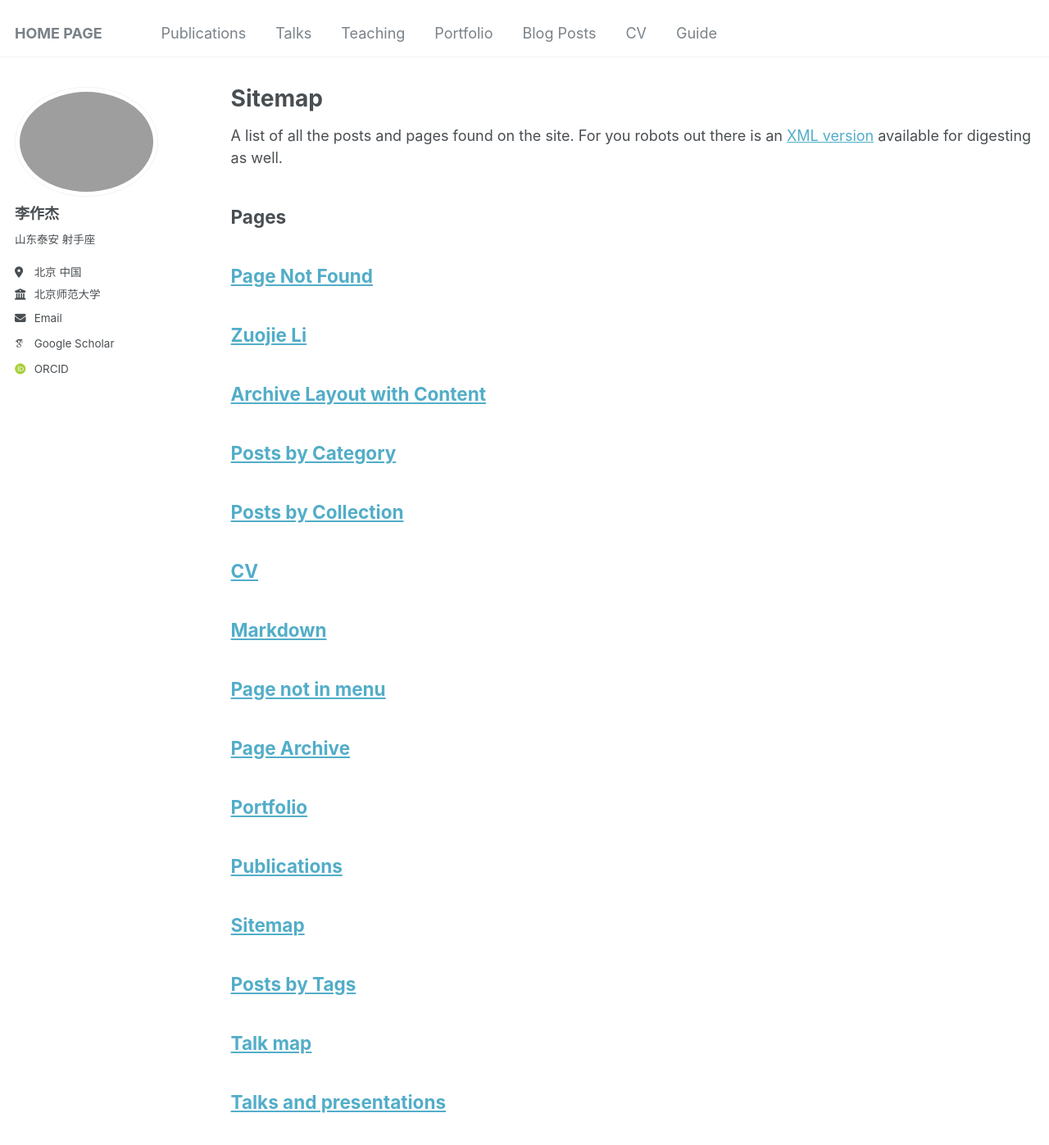
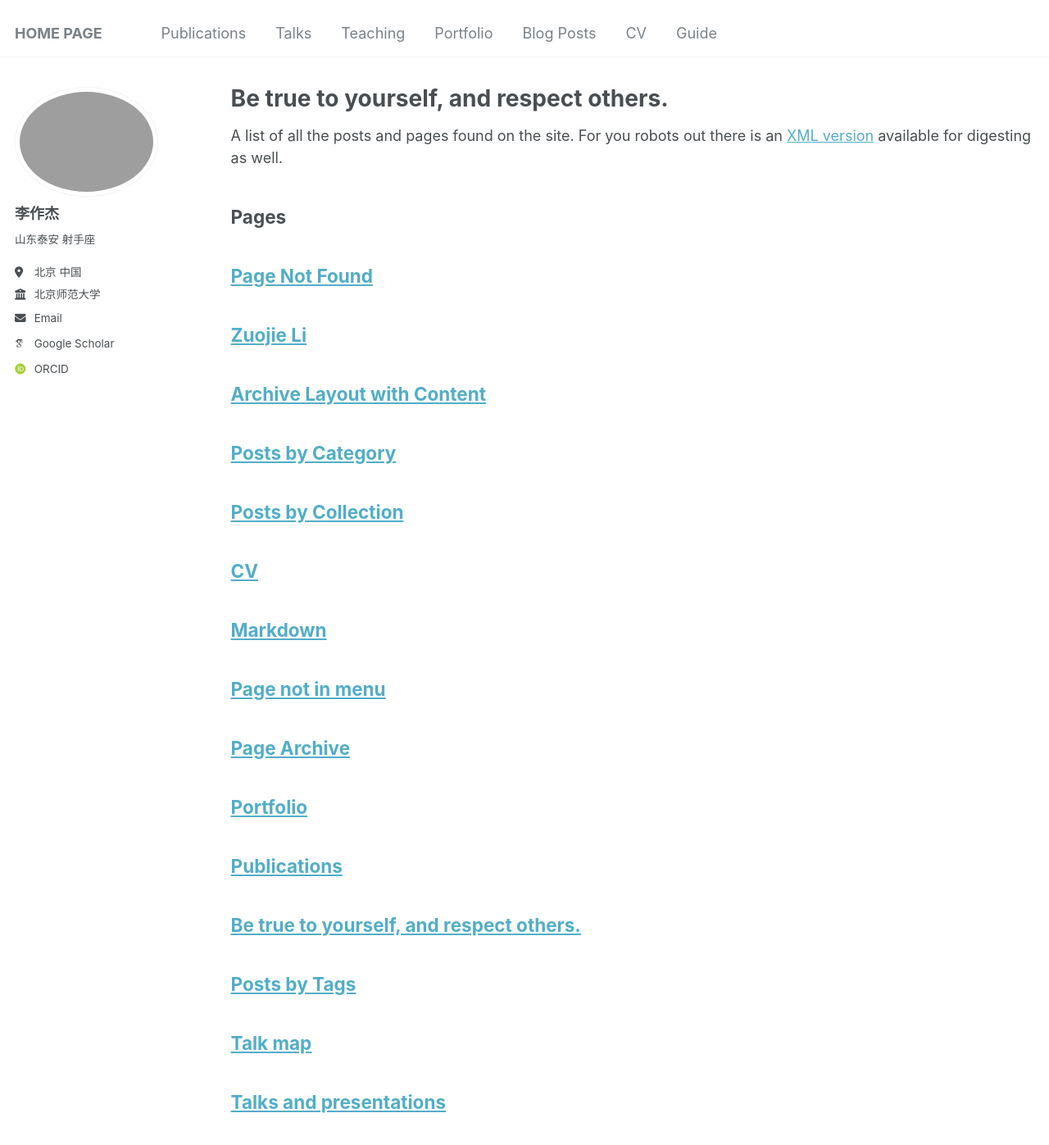
Before and after one commit to Infinity-LZJ/Zuojie_Li.github, a Jekyll site: the page built from _pages/sitemap.md, in a window 1280 px wide and 1400 px high. Shown: the top 1397 px of the window at 82% size. Built offline with Jekyll 4.4.1, drawn with Linux system fonts in a browser that asks for light colours; some web fonts are replaced.

Commit message:
Update sitemap.md
Signed-off-by: Zuojie_Li <zuojieli@yeah.net>

```diff
--- a/_pages/sitemap.md
+++ b/_pages/sitemap.md
@@ -1,6 +1,6 @@
 ---
 layout: archive
-title: "Sitemap"
+title: "Be true to yourself, and respect others."
 permalink: /sitemap/
 author_profile: true
 ---
```
